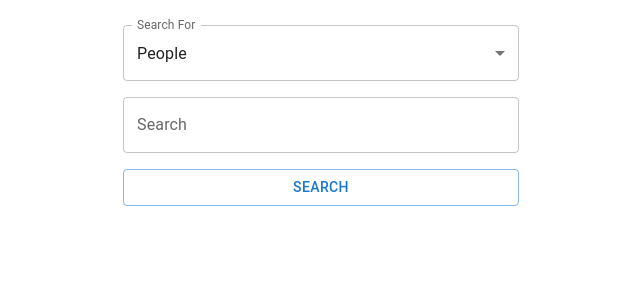
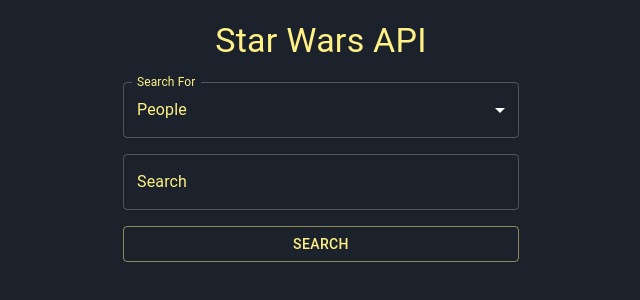
Before and after one commit to sampet93/star-wars-api, a React (Create React App) app: page / in a window 1280 px wide. Shown: the top 300 px of the page, without its empty margins (319-959 px from the left). Built offline with nearby package versions, Linux system fonts and the light colour scheme.

Commit message:
styling changes, form changes

```diff
--- a/src/App.css
+++ b/src/App.css
@@ -1,38 +1,3 @@
 .App {
   text-align: center;
 }
-
-.App-logo {
-  height: 40vmin;
-  pointer-events: none;
-}
-
-@media (prefers-reduced-motion: no-preference) {
-  .App-logo {
-    animation: App-logo-spin infinite 20s linear;
-  }
-}
-
-.App-header {
-  background-color: #282c34;
-  min-height: 100vh;
-  display: flex;
-  flex-direction: column;
-  align-items: center;
-  justify-content: center;
-  font-size: calc(10px + 2vmin);
-  color: white;
-}
-
-.App-link {
-  color: #61dafb;
-}
-
-@keyframes App-logo-spin {
-  from {
-    transform: rotate(0deg);
-  }
-  to {
-    transform: rotate(360deg);
-  }
-}
--- a/src/App.tsx
+++ b/src/App.tsx
@@ -1,17 +1,48 @@
 import React from "react";
 import FormikSearchForm from "./components/FormikSearchForm";
 import ResultsArea from "./components/ResultsArea";
-import { CircularProgress, Container } from "@mui/material";
+import {
+  CircularProgress,
+  Container,
+  createTheme,
+  CssBaseline,
+  ThemeProvider,
+  Typography,
+} from "@mui/material";
 import { useAppSelector } from "./hooks/useTypedSelector";
+
+const PAGE_TITLE = "Star Wars API";
+
+const theme = createTheme({
+  palette: {
+    mode: "dark",
+    primary: {
+      main: "#fff185",
+    },
+    background: {
+      default: "#1c222c",
+    },
+    text: {
+      primary: "#fff185",
+      secondary: "#fff185",
+    },
+  },
+});
 
 const App: React.FC = () => {
   const { loading, error } = useAppSelector((state) => state);
   return (
-    <Container maxWidth="xs">
-      <FormikSearchForm />
-      <ResultsArea />
-      {loading && <CircularProgress />}
-    </Container>
+    <ThemeProvider theme={theme}>
+      <CssBaseline />
+      <Container maxWidth="xs">
+        <Typography align="center" variant="h4" sx={{ marginBottom: "20px", marginTop: "20px" }}>
+          {PAGE_TITLE}
+        </Typography>
+        <FormikSearchForm />
+        <ResultsArea />
+        {loading && <CircularProgress />}
+      </Container>
+    </ThemeProvider>
   );
 };
 
--- a/src/components/FormikSearchForm.tsx
+++ b/src/components/FormikSearchForm.tsx
@@ -1,11 +1,12 @@
 import React from "react";
 import { getData } from "../store/actions";
 import { useAppDispatch, useAppSelector } from "../hooks/useTypedSelector";
-import { Formik, Form, Field, validateYupSchema, ErrorMessage } from "formik";
+import { Formik, Form, Field } from "formik";
 import { Button, TextField, Select, MenuItem, InputLabel, FormControl } from "@mui/material";
 import { Stack } from "@mui/system";
 import * as yup from "yup";
 import { SearchOptions } from "../store/types";
+import styled from "@emotion/styled";
 
 export interface FormikSearchFormValues {
   search: string;
@@ -29,6 +30,7 @@
         onSubmit={(values, actions) => {
           dispatch(getData(values));
         }}
+        validateOnChange={false}
         validationSchema={searchValidationSchema}
       >
         {({ submitForm, handleChange, values, errors }) => (
@@ -52,7 +54,7 @@
                 </Field>
               </FormControl>
               <Field
-                component={TextField}
+                component={StyledTextField}
                 variant="outlined"
                 label="Search"
                 id="search"
@@ -74,4 +76,12 @@
   );
 };
 
+const StyledTextField = styled(TextField)(({ theme }) => ({
+  "& .MuiOutlinedInput-root": {
+    "& fieldset": {
+      // borderColor: "white",
+    },
+  },
+}));
+
 export default FormikSearchForm;
```
